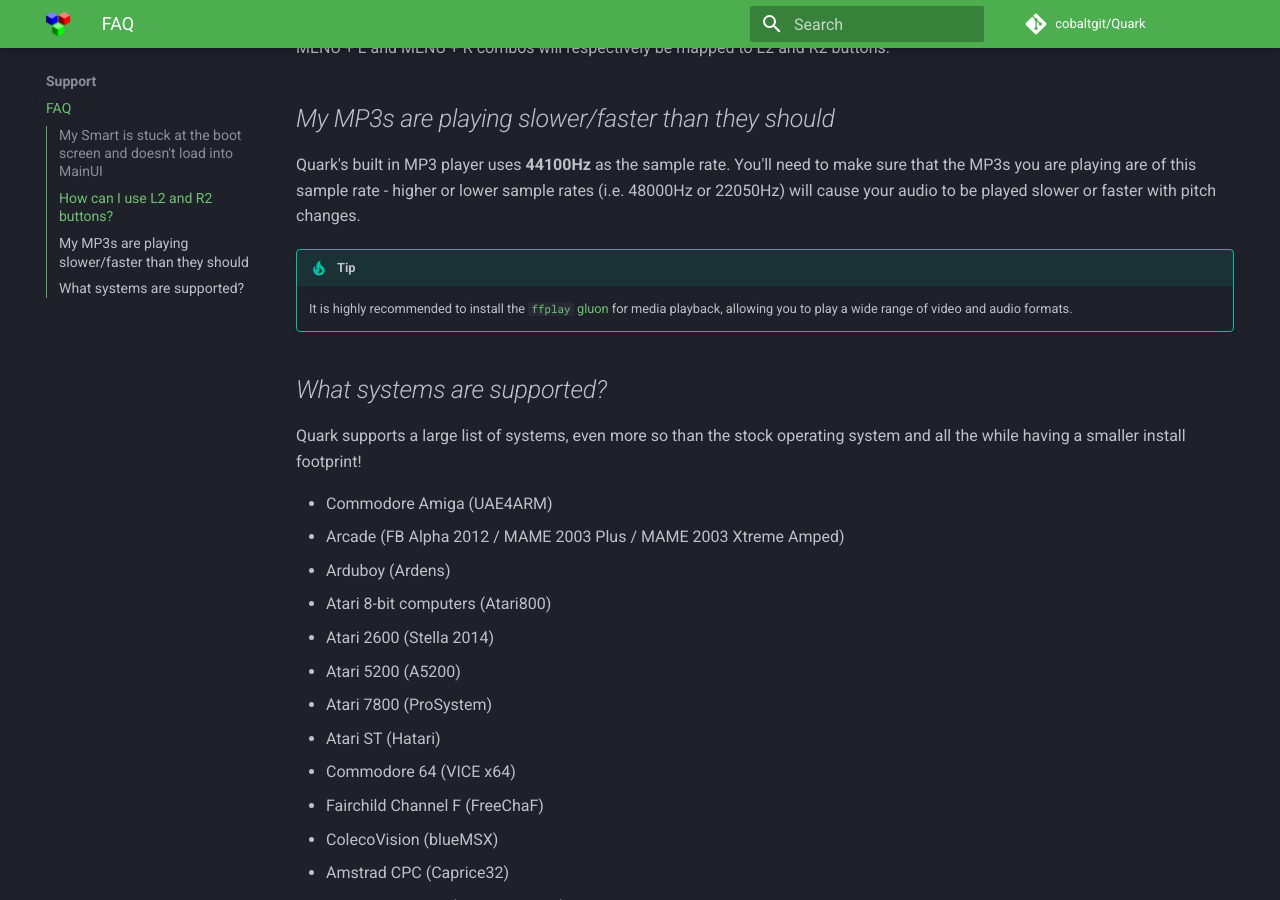
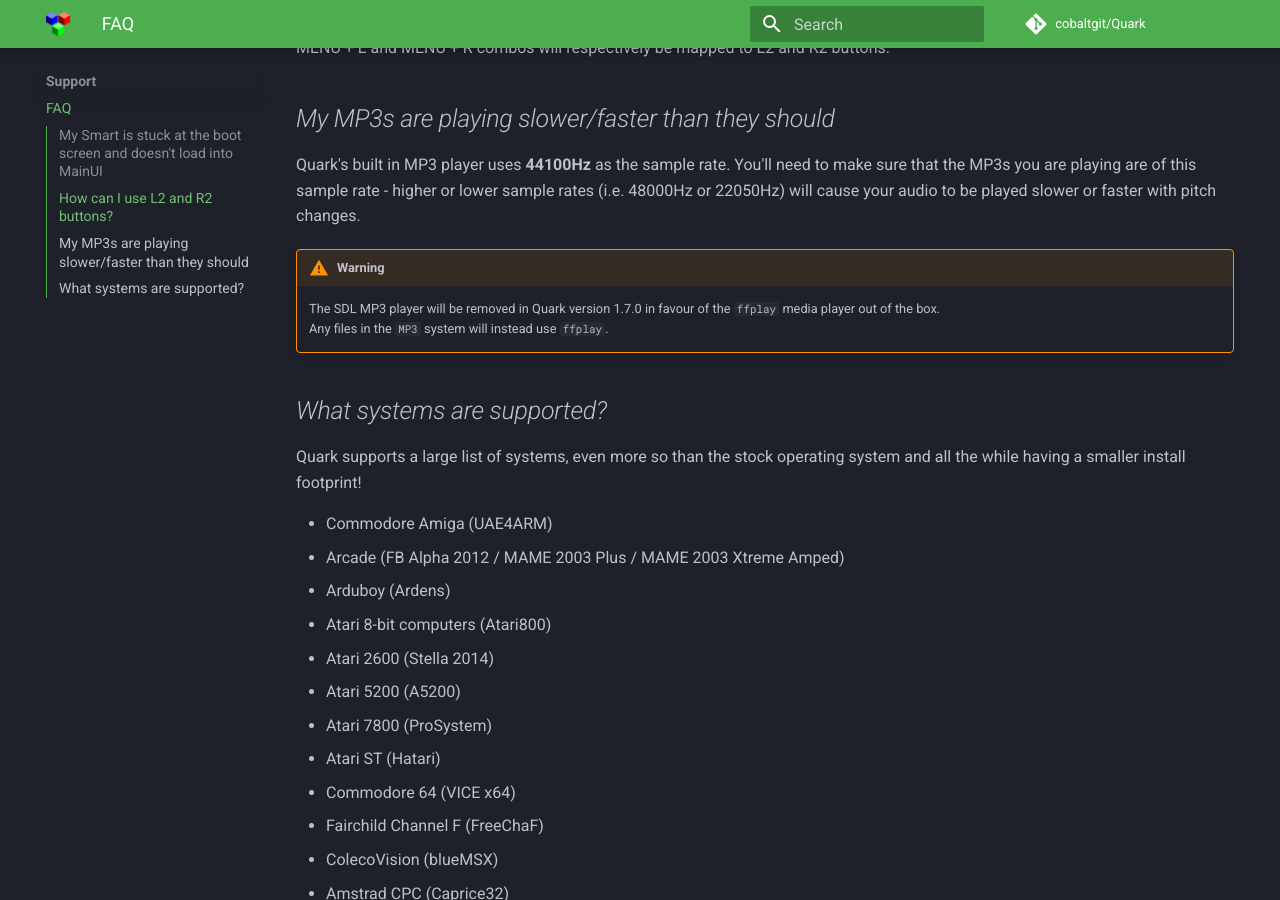
Before and after one commit to cobaltgit/Quark-Docs, an MkDocs documentation site: the page built from docs/support/faq.md, in a window 1280 px wide and 900 px high, scrolled down 483 px. Built offline with MkDocs 1.6.1 and Material for MkDocs 9.7.7, drawn with Linux system fonts in a browser that asks for light colours; comment, search, counter and statistics services are not loaded.

Commit message:
it's been a while

```diff
--- a/docs/support/faq.md
+++ b/docs/support/faq.md
@@ -16,8 +16,9 @@ MENU + L and MENU + R combos will respectively be mapped to L2 and R2 buttons.
 
 Quark's built in MP3 player uses **44100Hz** as the sample rate. You'll need to make sure that the MP3s you are playing are of this sample rate - higher or lower sample rates (i.e. 48000Hz or 22050Hz) will cause your audio to be played slower or faster with pitch changes.
 
-!!! tip
-    It is highly recommended to install the [`ffplay` gluon](../guides/gluons/media.md) for media playback, allowing you to play a wide range of video and audio formats.
+!!! warning
+	The SDL MP3 player will be removed in Quark version 1.7.0 in favour of the `ffplay` media player out of the box.
+	Any files in the `MP3` system will instead use `ffplay`.
 
 ## *What systems are supported?*
 
```
Also changed, not shown: other parts of docs/support/faq.md (+1 -0 lines), docs/getting-started/install/sdcard.md (+5 -0 lines), docs/guides/gluons/ports.md (+2 -2 lines), docs/index.md (+7 -1 lines).
